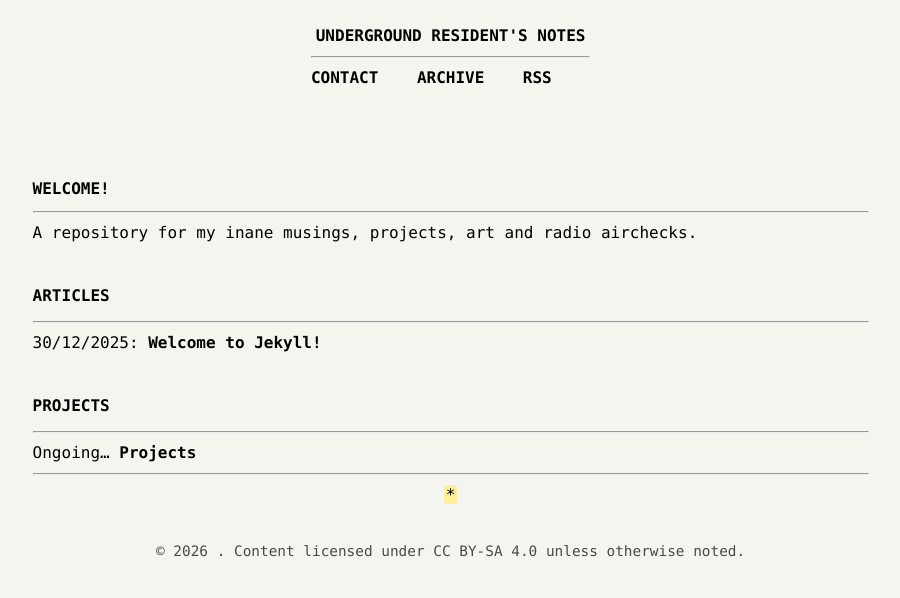
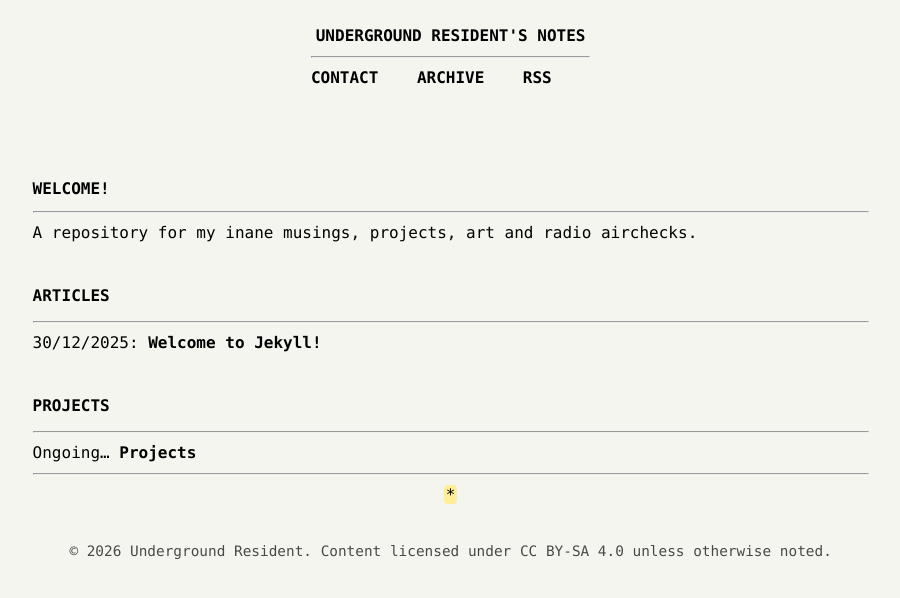
Before and after one commit to undergroundresident/undergroundresident.github.io, a Jekyll site: the page built from index.markdown, in a window 1280 px wide. Shown: the top 598 px of the page, without its empty margins (183-1083 px from the left). Built offline with Jekyll 4.4.1, drawn with Linux system fonts in a browser that asks for light colours.

Commit message:
more tweaking

```diff
--- a/_includes/footer.html
+++ b/_includes/footer.html
@@ -1,3 +1,3 @@
 <footer class="footer">
-  © {{ site.time | date: "%Y" }} {{default: site.author }}. Content licensed under CC BY-SA 4.0 unless otherwise noted.
+  © {{ site.time | date: "%Y" }} Underground Resident. Content licensed under CC BY-SA 4.0 unless otherwise noted.
 </footer>
```
